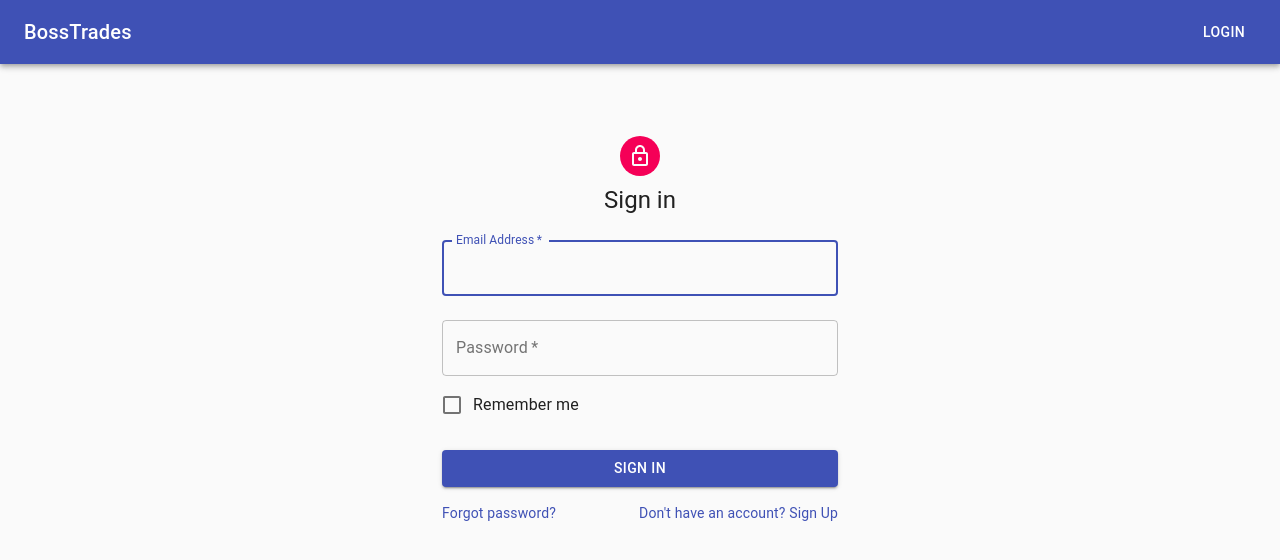
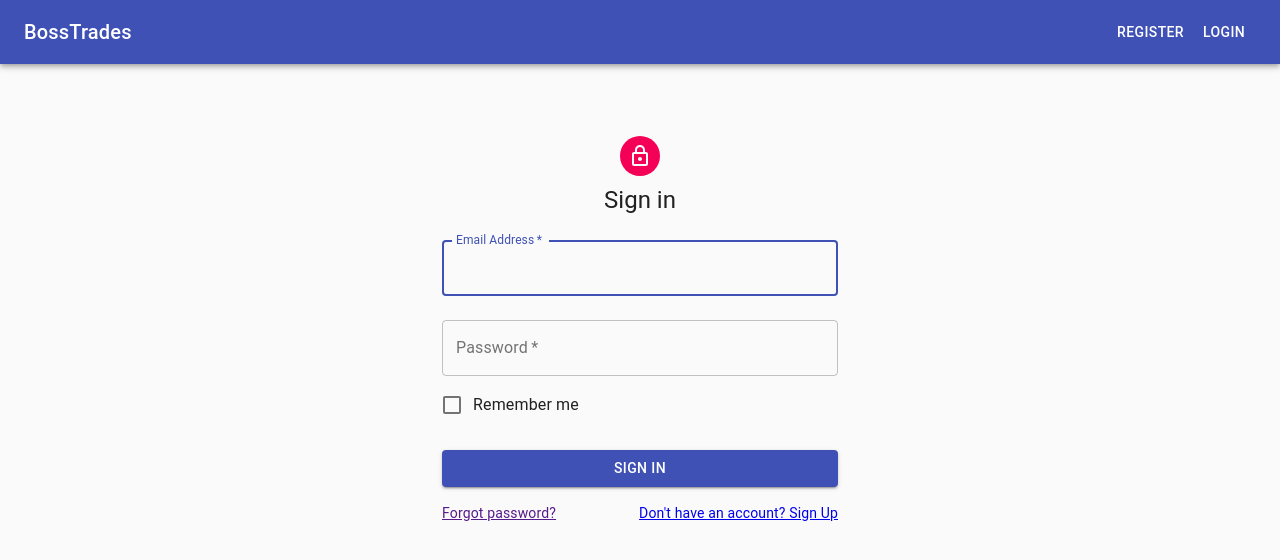
Before and after one commit to MichelleLucero/bosstrades, a React (Create React App) app in the folder client/: page /login in a window 1280 px wide. Shown: the top 560 px of the page. Built offline with nearby package versions, Linux system fonts and the light colour scheme.

Commit message:
linked buttons and text to corresponding pages

```diff
--- a/client/src/components/navbar/Navbar.js
+++ b/client/src/components/navbar/Navbar.js
@@ -28,6 +28,9 @@ const Navbar = () => {
           <Typography variant='h6' className={classes.title}>
             BossTrades
           </Typography>
+          <Link className={classes.attrLinks} to='/register'>
+            <Button color='inherit'>Register</Button>
+          </Link>
           <Link className={classes.attrLinks} to='/login'>
             <Button color='inherit'>Login</Button>
           </Link>
--- a/client/src/pages/Login.js
+++ b/client/src/pages/Login.js
@@ -6,7 +6,8 @@ import CssBaseline from '@material-ui/core/CssBaseline';
 import TextField from '@material-ui/core/TextField';
 import FormControlLabel from '@material-ui/core/FormControlLabel';
 import Checkbox from '@material-ui/core/Checkbox';
-import Link from '@material-ui/core/Link';
+// import Link from '@material-ui/core/Link';
+import { Link } from 'react-router-dom';
 import Grid from '@material-ui/core/Grid';
 import Box from '@material-ui/core/Box';
 import LockOutlinedIcon from '@material-ui/icons/LockOutlined';
@@ -113,9 +114,7 @@ const Login = () => {
               </Link>
             </Grid>
             <Grid item>
-              <Link href='#' variant='body2'>
-                {"Don't have an account? Sign Up"}
-              </Link>
+              <Link to='/register'>Don't have an account? Sign Up</Link>
             </Grid>
           </Grid>
         </form>
--- a/client/src/pages/Register.js
+++ b/client/src/pages/Register.js
@@ -6,7 +6,8 @@ import CssBaseline from '@material-ui/core/CssBaseline';
 import TextField from '@material-ui/core/TextField';
 import FormControlLabel from '@material-ui/core/FormControlLabel';
 import Checkbox from '@material-ui/core/Checkbox';
-import Link from '@material-ui/core/Link';
+// import Link from '@material-ui/core/Link';
+import { Link } from 'react-router-dom';
 import Grid from '@material-ui/core/Grid';
 import Box from '@material-ui/core/Box';
 import LockOutlinedIcon from '@material-ui/icons/LockOutlined';
@@ -102,7 +103,6 @@ const Register = () => {
             name='last_name'
             autoComplete='family-name'
             onChange={onChange}
-            autoFocus
           />
           <TextField
             variant='outlined'
@@ -114,7 +114,6 @@ const Register = () => {
             name='email'
             autoComplete='email'
             onChange={onChange}
-            autoFocus
           />
           <TextField
             variant='outlined'
@@ -143,7 +142,7 @@ const Register = () => {
           </Button>
           <Grid container>
             <Grid item>
-              <Link to='/link'>{'Have an account? Login'}</Link>
+              <Link to='/login'>Have an account? Login</Link>
             </Grid>
           </Grid>
         </form>
```
